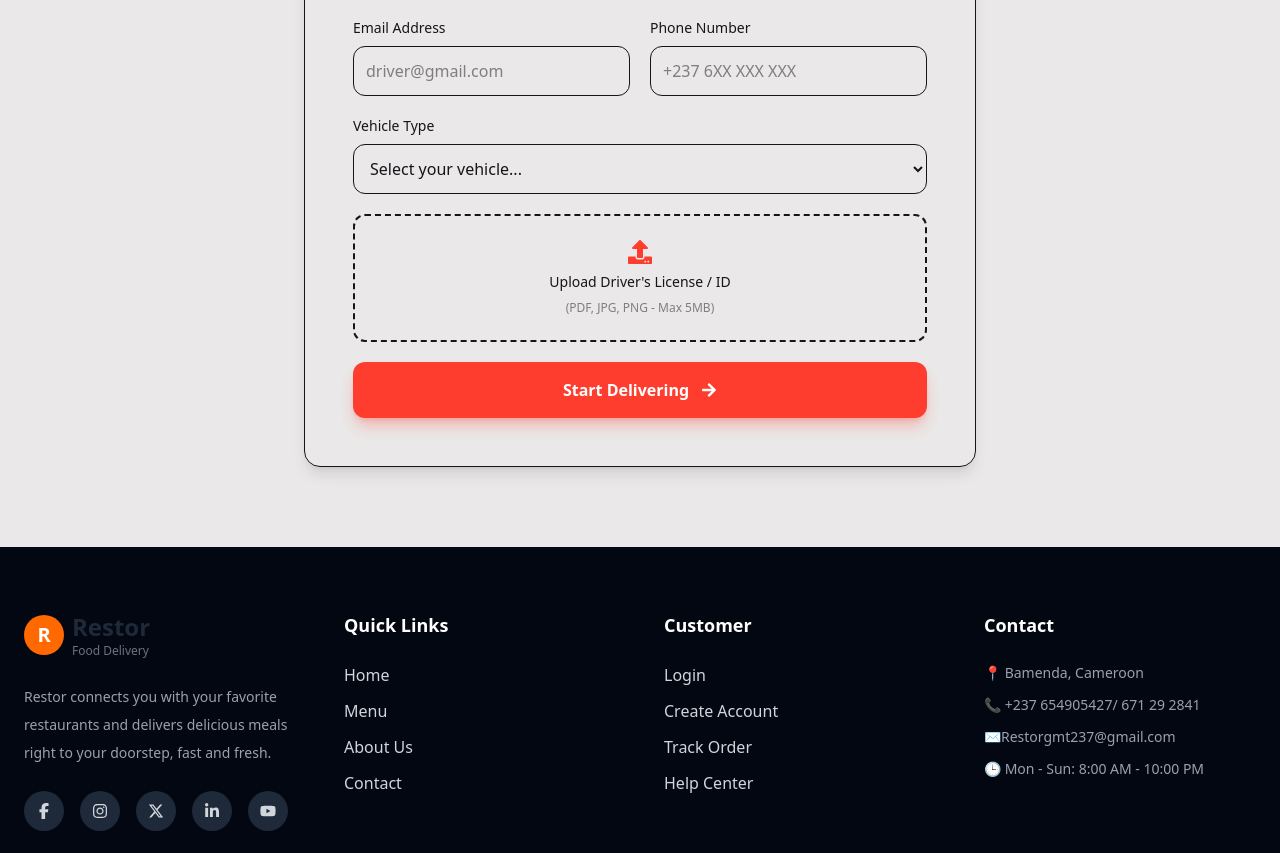
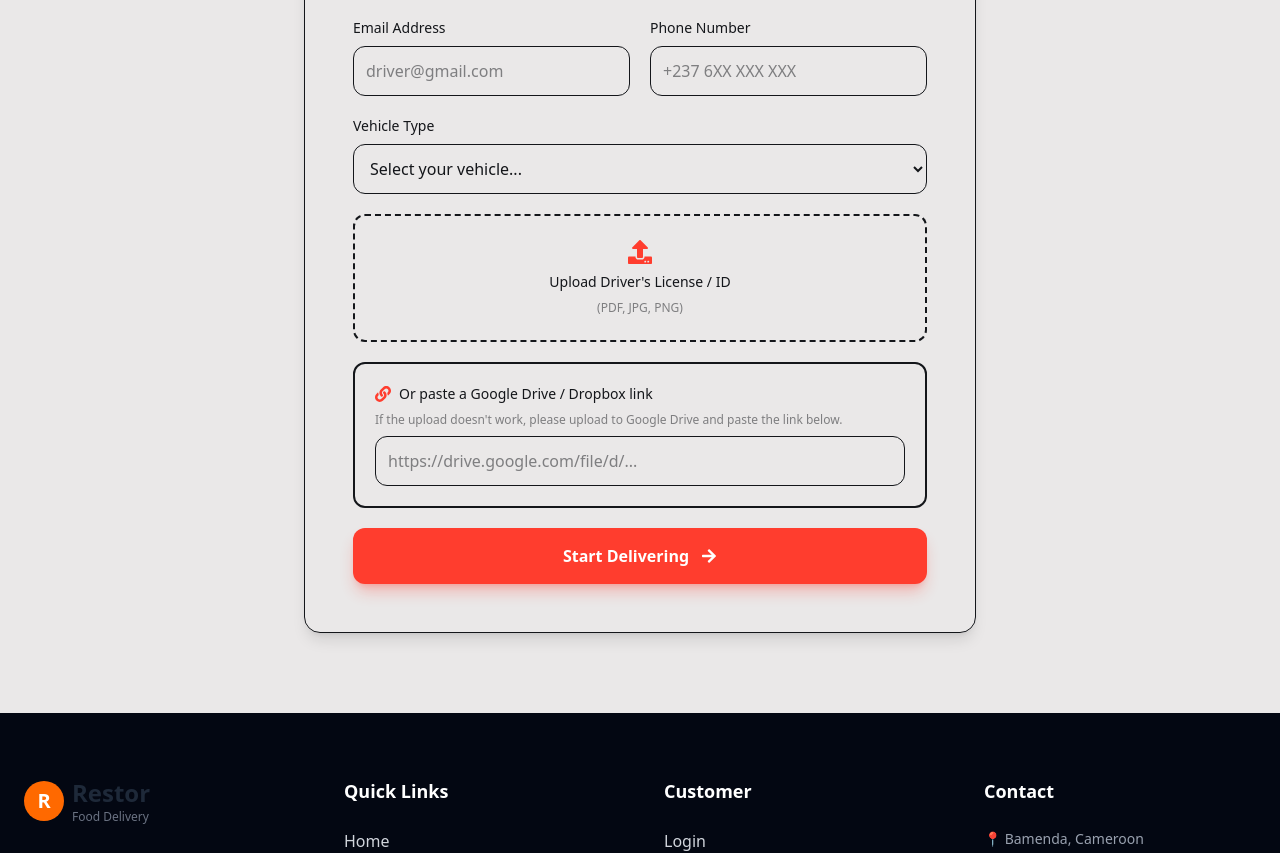
Before and after one commit to d-rex237/Restore, a Next.js app: page /become-driver in a window 1280 px wide. Shown: the part 812-1665 px from the top of the page. Built offline with nearby package versions, Linux system fonts and the light colour scheme; no server answers.

Commit message:
Updated Vendor and Driver forms with Google Drive link fallback for document uploads

```diff
--- a/app/become-driver/page.tsx
+++ b/app/become-driver/page.tsx
@@ -1,7 +1,7 @@
 "use client";
 
 import Link from "next/link";
-import { FaMotorcycle, FaClock, FaMoneyBillWave, FaArrowRight, FaUpload } from "react-icons/fa";
+import { FaMotorcycle, FaClock, FaMoneyBillWave, FaArrowRight, FaUpload, FaLink } from "react-icons/fa";
 
 export default function BecomeDriverPage() {
   return (
@@ -45,17 +45,16 @@ export default function BecomeDriverPage() {
           </div>
         </div>
 
-        {/* ✅ UPDATED FORM WITH FILE UPLOADS (Web3Forms) */}
+        {/* FORM WITH VISUAL FILE UPLOAD + DRIVE LINK FALLBACK */}
         <div className="max-w-2xl mx-auto bg-card border border-border rounded-2xl shadow-lg p-8 md:p-12">
           <h2 className="text-2xl font-bold mb-6 text-center">Sign Up to Drive</h2>
 
           <form
-            action="https://api.web3forms.com/submit"
+            action="https://formspree.io/f/xqerjprp"
             method="POST"
             className="space-y-5"
           >
-            {/* ✅ REPLACE THIS WITH YOUR WEB3FORMS ACCESS KEY */}
-            <input type="hidden" name="access_key" value="YOUR_WEB3FORMS_ACCESS_KEY" />
+            <input type="hidden" name="_subject" value="New Driver Application - Restor" />
 
             <div>
               <label className="block text-sm font-medium mb-2">Full Name</label>
@@ -64,7 +63,7 @@ export default function BecomeDriverPage() {
             <div className="grid sm:grid-cols-2 gap-5">
               <div>
                 <label className="block text-sm font-medium mb-2">Email Address</label>
-                <input type="email" name="email" placeholder="driver@gmail.com" className="w-full p-3 rounded-xl border border-border bg-background focus:outline-none focus:ring-2 focus:ring-primary" required />
+                <input type="email" name="_replyto" placeholder="driver@gmail.com" className="w-full p-3 rounded-xl border border-border bg-background focus:outline-none focus:ring-2 focus:ring-primary" required />
               </div>
               <div>
                 <label className="block text-sm font-medium mb-2">Phone Number</label>
@@ -80,15 +79,34 @@ export default function BecomeDriverPage() {
               </select>
             </div>
 
-            {/* ✅ NEW: File Upload Section */}
+            {/* 📁 VISUAL FILE UPLOAD SECTION (For UI) */}
             <div className="border-2 border-dashed border-border rounded-xl p-6 text-center hover:bg-muted/50 transition cursor-pointer">
               <label className="cursor-pointer block">
                 <div className="flex flex-col items-center gap-2">
                   <FaUpload className="text-2xl text-primary" />
                   <span className="font-medium text-sm">Upload Driver's License / ID</span>
-                  <span className="text-xs text-foreground/50">(PDF, JPG, PNG - Max 5MB)</span>
+                  <span className="text-xs text-foreground/50">(PDF, JPG, PNG)</span>
                 </div>
-                <input type="file" name="document" className="hidden" accept=".pdf,.jpg,.jpeg,.png" required />
+                <input type="file" className="hidden" accept=".pdf,.jpg,.jpeg,.png" />
+              </label>
+            </div>
+
+            {/* 🔗 GOOGLE DRIVE FALLBACK LINK (Ensures you receive the document!) */}
+            <div className="border-2 border-border rounded-xl p-5 bg-muted/10">
+              <label className="block">
+                <div className="flex items-center gap-2 mb-2">
+                  <FaLink className="text-primary" />
+                  <span className="font-medium text-sm">Or paste a Google Drive / Dropbox link</span>
+                </div>
+                <p className="text-xs text-foreground/50 mb-2">
+                  If the upload doesn't work, please upload to Google Drive and paste the link below.
+                </p>
+                <input
+                  type="url"
+                  name="document_link"
+                  placeholder="https://drive.google.com/file/d/..."
+                  className="w-full p-3 rounded-xl border border-border bg-background focus:outline-none focus:ring-2 focus:ring-primary"
+                />
               </label>
             </div>
 
--- a/app/become-vendor/page.tsx
+++ b/app/become-vendor/page.tsx
@@ -1,7 +1,7 @@
 "use client";
 
 import Link from "next/link";
-import { FaStore, FaUsers, FaChartLine, FaArrowRight, FaUpload } from "react-icons/fa";
+import { FaStore, FaUsers, FaChartLine, FaArrowRight, FaUpload, FaLink } from "react-icons/fa";
 
 export default function BecomeVendorPage() {
   return (
@@ -45,17 +45,16 @@ export default function BecomeVendorPage() {
           </div>
         </div>
 
-        {/* ✅ UPDATED FORM WITH FILE UPLOADS (Web3Forms) */}
+        {/* FORM WITH VISUAL FILE UPLOAD + DRIVE LINK FALLBACK */}
         <div className="max-w-2xl mx-auto bg-card border border-border rounded-2xl shadow-lg p-8 md:p-12">
           <h2 className="text-2xl font-bold mb-6 text-center">Apply to Partner</h2>
 
           <form
-            action="https://api.web3forms.com/submit"
+            action="https://formspree.io/f/xqerjprp"
             method="POST"
             className="space-y-5"
           >
-            {/* ✅ REPLACE THIS WITH YOUR WEB3FORMS ACCESS KEY */}
-            <input type="hidden" name="access_key" value="YOUR_WEB3FORMS_ACCESS_KEY" />
+            <input type="hidden" name="_subject" value="New Vendor Application - Restor" />
 
             <div>
               <label className="block text-sm font-medium mb-2">Restaurant Name</label>
@@ -68,7 +67,7 @@ export default function BecomeVendorPage() {
             <div className="grid sm:grid-cols-2 gap-5">
               <div>
                 <label className="block text-sm font-medium mb-2">Email Address</label>
-                <input type="email" name="email" placeholder="hello@restaurant.com" className="w-full p-3 rounded-xl border border-border bg-background focus:outline-none focus:ring-2 focus:ring-primary" required />
+                <input type="email" name="_replyto" placeholder="hello@restaurant.com" className="w-full p-3 rounded-xl border border-border bg-background focus:outline-none focus:ring-2 focus:ring-primary" required />
               </div>
               <div>
                 <label className="block text-sm font-medium mb-2">Phone Number</label>
@@ -80,15 +79,34 @@ export default function BecomeVendorPage() {
               <input type="text" name="address" placeholder="Bastos, Yaoundé" className="w-full p-3 rounded-xl border border-border bg-background focus:outline-none focus:ring-2 focus:ring-primary" required />
             </div>
 
-            {/* ✅ NEW: File Upload Section */}
+            {/* 📁 VISUAL FILE UPLOAD SECTION (For UI) */}
             <div className="border-2 border-dashed border-border rounded-xl p-6 text-center hover:bg-muted/50 transition cursor-pointer">
               <label className="cursor-pointer block">
                 <div className="flex flex-col items-center gap-2">
                   <FaUpload className="text-2xl text-primary" />
                   <span className="font-medium text-sm">Upload Business Registration / ID</span>
-                  <span className="text-xs text-foreground/50">(PDF, JPG, PNG - Max 5MB)</span>
+                  <span className="text-xs text-foreground/50">(PDF, JPG, PNG)</span>
                 </div>
-                <input type="file" name="document" className="hidden" accept=".pdf,.jpg,.jpeg,.png" required />
+                <input type="file" className="hidden" accept=".pdf,.jpg,.jpeg,.png" />
+              </label>
+            </div>
+
+            {/* 🔗 GOOGLE DRIVE FALLBACK LINK (Ensures you receive the document!) */}
+            <div className="border-2 border-border rounded-xl p-5 bg-muted/10">
+              <label className="block">
+                <div className="flex items-center gap-2 mb-2">
+                  <FaLink className="text-primary" />
+                  <span className="font-medium text-sm">Or paste a Google Drive / Dropbox link</span>
+                </div>
+                <p className="text-xs text-foreground/50 mb-2">
+                  If the upload doesn't work, please upload to Google Drive and paste the link below.
+                </p>
+                <input
+                  type="url"
+                  name="document_link"
+                  placeholder="https://drive.google.com/file/d/..."
+                  className="w-full p-3 rounded-xl border border-border bg-background focus:outline-none focus:ring-2 focus:ring-primary"
+                />
               </label>
             </div>
 
```
